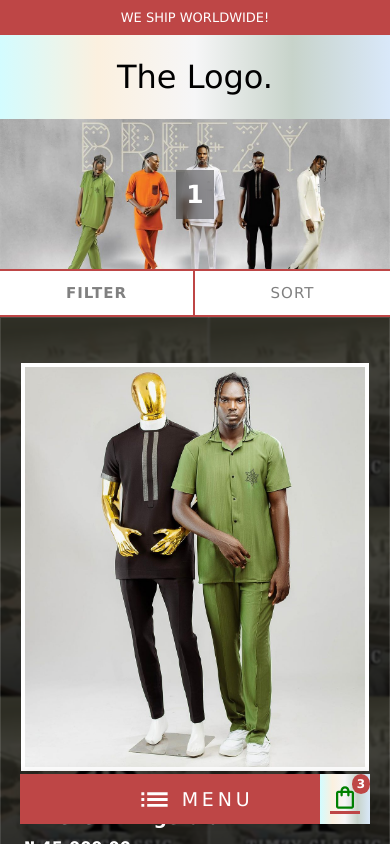
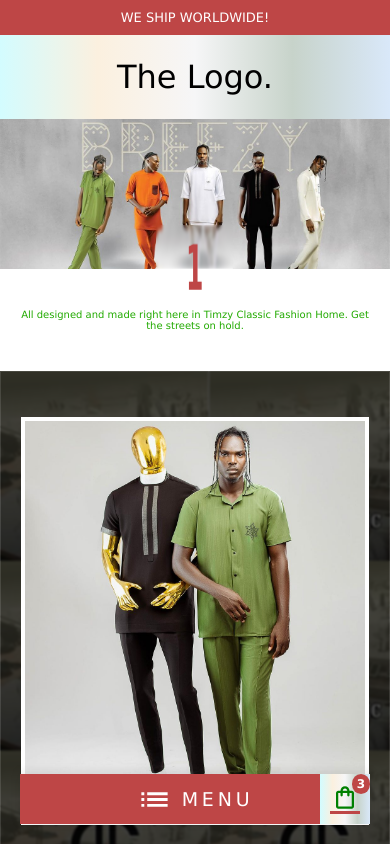
Before and after one commit to yakubu-josiah/TimzyClassic_client, a React (Create React App) app in the folder client/: page /shop-collections/1 in a window 390 px wide. Shown: the top 844 px of the page. Built offline with nearby package versions, Linux system fonts and the light colour scheme.

Commit message:
chore(filter): remove filter functionality

```diff
--- a/client/src/pages/Products/Products.css
+++ b/client/src/pages/Products/Products.css
@@ -5,131 +5,72 @@
 .PDS .PDS_hero{
     width: 100%;
     height: 150px;
+    display: flex;
+    margin-bottom: 3%;
+    position: relative;
+    align-items: center;
+    background-size: cover;
+    justify-content: center;
+    background-repeat: no-repeat;
     background-position: center center;
-    background-size: cover;
-    background-repeat: no-repeat;
-    display: flex;
-    justify-content: center;
-    align-items: center;
-    margin-bottom: 3%;
 }
 
 .PDS .PDS_hero .PDS_lead {
-    background: rgba(0, 0, 0, 0.41);
-    color: #fff;
-    padding: 10px;
-    box-shadow: 0 4px 30px rgba(0, 0, 0, 0.1);
-    backdrop-filter: blur(5px);
+    color: #be4646;
+    position: absolute;
+    bottom: -15%;
+    padding: 3px 30px;
+    transform: scaleY(2.5);
+    text-transform: lowercase;
+    backdrop-filter: blur(1px);
     -webkit-backdrop-filter: blur(5px);
+    background: linear-gradient(to bottom, transparent 50%, #fff 50%);
 }
 
-
-.PDS .PDS_hero .PDS_lead::after {
-    content:'';
-    position:absolute;
-    top:0;
-    left:0;
-    width:100%;
-    opacity:.7;
-    mix-blend-mode:color;
-    background:linear-gradient(120deg, #ae63e4, #33d0ff, #e463b0);
+.PDS .intro {
+    z-index: 2;
+    font-size: 12px;
+    font-weight: 300;
+    max-width: 400px;
+    color: #22aa00;
+    margin: 48px auto;
+    position: relative;
+    letter-spacing: 0;
+    white-space: wrap;
+    text-wrap: pretty;
+    padding: 0 15px;
 }
 
 .PDS .PDS_wrap {
+    gap: 3%;
     display: flex;
-    gap: 3%;
-    padding: 0 3% 3%;
 }
 
-.PDS .PDS_wrap .PDS_left {
-    flex: 1;
-    position: sticky;
-    top: 120px;
-    border-radius: 8px;
-    margin: 0 0 120px;
-    text-align: start;
-    padding: 15px;
-    height: 100%;
-    color: #fff;
-    background: rgba(0, 0, 0, 0.41);
-    background: rgb(0 0 0 / 70%);
-}
-
-
-.PDS .PDS_wrap .PDS_left .PDS_filter{
-    margin: 10px 0 30px;
-}
-
-.PDS .PDS_wrap .PDS_left .PDS_filter h2{
-    font-size: 20px;
-    margin-bottom: 10px;
-}
-
-.PDS .PDS_wrap .PDS_left .PDS_filter .PDS_price {
-    display: block;
-    width: 100%;
-}
-.PDS .PDS_wrap .PDS_left .PDS_filter .PDS_price input{
-    width: 80%;
-    margin-bottom: 10px;
-}
-
-.PDS .PDS_wrap .PDS_left .PDS_filter .PDS_price .label{
-    display: flex;
-    justify-content: space-between;
-    gap: 10px;
-    text-align: center;
-    width: 80%;
-
-}
-
-.PDS .PDS_wrap .PDS_left .PDS_filter .PDS_price .label span{
-    width: 100%;
-    padding: 1px 5px;
-    border: 1px solid gray;
-}
-
-.PDS .PDS_wrap .PDS_left .PDS_filter .PDS_sort {
-    display: flex;
-    align-items: center;
-    text-wrap: nowrap;
-}
-
-.PDS .PDS_wrap .PDS_left .PDS_filter .PDS_sort input {
-    margin-right: 3px;
-}
-
-.PDS .PDS_wrap .PDS_right {
+.PDS .PDS_wrap .PDS_main {
     flex: 3;
     width: 100%;
     height: 100%;
-    border-radius: 8px;
 }
 
-.PDS .PDS_wrap .PDS_right .PDS_backGround {
+.PDS .PDS_wrap .PDS_main .PDS_backGround {
     width: 100%;
     background-size: cover;
     background-repeat: no-repeat;
     background-position: center center;
 }
 
-.PDS .PDS_wrap .PDS_right .PDS_cards {
-    border-radius: 8px;
+.PDS .PDS_wrap .PDS_main .PDS_cards {
+    backdrop-filter: blur(0.9px);
     background: rgb(0 0 0 / 70%);
-    backdrop-filter: blur(0.9px);
+    -webkit-backdrop-filter: blur(1.1px);
     border: 1px solid rgb(255 255 255 / 12%);
-    -webkit-backdrop-filter: blur(1.1px);
 }
 
-.PDS .PDS_wrap .PDS_right .PDS_cards .PDS_cont{
+.PDS .PDS_wrap .PDS_main .PDS_cards .PDS_cont{
+    gap: 6px;
     display: grid;
+    padding: 60px 30px;
     grid-template-columns: repeat(auto-fill, minmax(220px, 1fr));
-    gap: 10px;
-    padding: 15px;
-}
-
-.PDS .PDS_filterX, .PDS .FLT_menuTab {
-    display: none;
 }
 
 
@@ -143,178 +84,31 @@
     }
 
     .PDS .PDS_hero .PDS_lead {
+        bottom: -11%;
         font-size: 25px;
     }
 
+    .PDS .intro {
+        font-size: 10px;
+        margin: 40px auto;
+    }
     .PDS .PDS_wrap {
         padding: 0;
     }
 
-    .PDS .PDS_wrap .PDS_right, .PDS .PDS_wrap .PDS_right .PDS_cards {
+    .PDS .PDS_wrap .PDS_main, .PDS .PDS_wrap .PDS_main .PDS_cards {
         border-radius: 0;
     }
 
-    .PDS .PDS_wrap .PDS_right .PDS_cards .PDS_cont {
+    .PDS .PDS_wrap .PDS_main .PDS_cards .PDS_cont {
         gap: 45px 15px;
         padding: 45px 20px;
     }
 
+}
 
-    .PDS .PDS_filterX, .PDS .FLT_menuTab {
-        display: block;
-    }
-
-    .PDS .PDS_filterX div{
-        display: grid;
-        grid: auto / repeat(2, minmax(0, 1fr));
-        justify-items: center;
-        border-top: 1px solid #be4646;
-        border-bottom: 1px solid #be4646;
-        background-color: #fff;
-        width: 100%;
-        text-transform: uppercase;
-        font-size: 15px;
-        letter-spacing: 1px;
-    }
-
-    .PDS .PDS_filterX div .filterBTN {
-        border-right: 2px solid #be4646;
-        display: flex;
-        justify-content: center;
-        padding: 13px 0;
-    }
-
-    .PDS .PSD_filterX div .filterBTN h4 {
-        font-weight: 100;
-        margin: auto;
-    }
-
-    .PDS .PDS_filterX div .sortBTN {
-        position: relative;
-        height: 100%;
-        display: flex;
-        align-items: center;
-        justify-content: center;
-        font-weight: 500;
-    }
-
-    .PDS .PDS_filterX div .sortBTN .select {
-        color: transparent;
-        position: absolute;
-        width: 100%;
-        height: 100%;
-        top: 0;
-        z-index: 20;
-        background: transparent;
-        pointer-events: auto;
-        cursor: pointer;
-        border: none;
-        outline: none;
-    }
-
-    .PDS .PDS_filterX div .sortBTN  .select option {
-        color: #595959;
-    }
-
-    .PDS .FLT_menuTab {
-        position: fixed;
-        top: 0;
-        right: -100%;
-        width: 100%;
-        height: 100%;
-        z-index: 1000;
-        color: white;
-        overflow: scroll;
-        text-align: start;
-        background-color: rgba(0, 0, 0, 0.9);
-        backdrop-filter: blur(1.9px);
-        -webkit-backdrop-filter: blur(1.9px);
-        transition: right 0.3s ease-in-out;
-    }
-
-    .PDS .FLT_menuTab.open {
-        right: 0;
-    }
-
-    .PDS .FLT_menuTab .FLT_wrap {
-        width: 100%;
-        height: 100%;
-        position: relative;
-    }
-    .PDS .FLT_menuTab .FLT_wrap .FLT_head{
-        width: 100%;
-        display: flex;
-        align-items: center;
-        position: relative;
-        justify-content: center;
-        padding: 20px 25px;
-        border-bottom: 1px solid #595959;
-        font-size: 10px;
-    }
-
-    .PDS .FLT_menuTab .FLT_wrap .FLT_head h3 span {
-        font-size: 25px;
-        font-weight: 900;
-        position: absolute;
-        left: 25px;
-        top: 11px;
-    }
-
-    .PDS .FLT_menuTab .FLT_wrap .FLT_filter {
-        width: 100%;
-        padding: 25px 30px;
-        font-weight: 300;
-    }
-    .PDS .FLT_menuTab .FLT_wrap .FLT_filter .FLT_cont {
-        margin-top: 20px;
-        margin-bottom: 70px;
-    }
-    .PDS .FLT_menuTab .FLT_wrap .FLT_filter .FLT_cont h3 {
-        margin-bottom: 25px;
-        letter-spacing: 2px;
-        word-spacing: 4px;
-    }
-
-    .PDS .FLT_menuTab .FLT_wrap .FLT_filter .FLT_cont .FLT_item {
-        padding-left: 10px;
-        display: flex;
-        gap: 7px;
-        align-items: center;
-        margin-bottom: 5px;
-        font-size: 14px;
-    }
-
-    .PDS .FLT_menuTab .FLT_wrap .FLT_filter .FLT_cont .FLT_price input {
-        width: 200px;
-        margin-bottom: 10px;
-    }
-
-    .PDS .FLT_menuTab .FLT_wrap .FLT_filter .FLT_cont .FLT_price .label {
-        width: 200px;
-        display: flex;
-        gap: 5px;
-        justify-content: space-between;
-    }
-
-    .PDS .FLT_menuTab .FLT_wrap .FLT_filter .FLT_cont .FLT_price .label span {
-        text-align: center;
-        width: 100%;
-        border: 1px solid #fff;
-    }
-
-    .PDS .FLT_menuTab .FLT_wrap .FLT_close {
-        position: absolute;
-        bottom: 0;
-        width: 100%;
-        padding: 20px 25px;
-        border-top: 1px solid #595959;
-    }
-    .PDS .FLT_menuTab .FLT_wrap .FLT_close button {
-        width: 100%;
-        border: 0;
-        color: #fff;
-        letter-spacing: 2px;
-        padding: 15px;
-        background-color: rgb(49 49 49 / 90%);
+@media screen and (max-width: 320px) {
+    .PDS .PDS_hero .PDS_lead {
+        font-size: 18px;
     }
 }
--- a/client/src/pages/Products/Products.jsx
+++ b/client/src/pages/Products/Products.jsx
@@ -1,4 +1,4 @@
-import React, { useEffect, useState } from 'react'
+import React from 'react'
 import { useParams } from 'react-router-dom';
 import heroBg from "../../assets/images/heroBanner.jpg"
 import cardBg from "../../assets/images/sliderCard.webp"
@@ -13,30 +13,12 @@ import './Products.css';
 import ProductCard from '../../components/UI/ProductCard';
 
 export default function Products() {
-  const [maxPrice, setMaxPrice] = useState( 0);
   const { collectionName } = useParams();
-  const [filterMenu, setFilterMenu] = useState(false);
-
-
-  const toggleMenu = () => {
-    setFilterMenu(!filterMenu);
-  };
-
-
-
-  useEffect(() => {
-    document.body.classList.toggle('no-scroll', filterMenu);
-
-    return () => {
-      document.body.classList.remove('no-scroll')
-    };
-
-  }, [filterMenu])
 
   const data =
   [
     {
-      id: "ddf1dtr33412QQ7e547a0e74cb9",
+      id: "ddf1dtr3i3412QQ7e547a0e74cb9",
       name: "Mitchell Fitzgerald",
       price: 45000,
       address: "48 Flatlands Avenue, Cutter, North Dakota",
@@ -44,7 +26,7 @@ export default function Products() {
       image: data1
     },
     {
-      id: "e2ssc3b5c4e6rt4ba2ebf06569",
+      id: "e2ssc3b5c4e6vrt4ba2ebf06569",
       name: "Howell Faulkner",
       price: 40000,
       address: "77 Hemlock Street, Hasty, Florida",
@@ -52,7 +34,7 @@ export default function Products() {
       image: data2
     },
     {
-      id: "2e4453dse34c435fds0bas2bf069",
+      id: "2e4453dse34cc435fds0bas2bf069",
       name: "Eris Dortmund",
       price: 70000,
       address: "77 Hemlock Street, Hasty, Florida",
@@ -60,7 +42,7 @@ export default function Products() {
       image: data3
     },
     {
-      id: "34yu6b5cwe21xdx1c3fds4d52s2bf069",
+      id: "34yu6b5cw2e21xdx1c3fds4d52s2bf069",
       name: "Madison Powell",
       price: 2300,
       address: "77 Hemlock Street, Hasty, Florida",
@@ -68,7 +50,7 @@ export default function Products() {
       image: data4
     },
     {
-      id: "7623v41a2c435fd0bas2bf069",
+      id: "7623v41a2c4vv35fd0bas2bf069",
       name: "Keith Cannie",
       price: 50340,
       address: "77 Hemlock Street, Hasty, Florida",
@@ -76,7 +58,7 @@ export default function Products() {
       image: data5
     },
     {
-      id: "2345c435fcx33d23rf2b345f069",
+      id: "23e45c435fcx33d23rf2b345f069",
       name: "Dennis Rey",
       price: 10043,
       address: "77 Hemlock Street, Hasty, Florida",
@@ -84,7 +66,7 @@ export default function Products() {
       image: data6
     },
     {
-      id: "6er335c435fd23rf4t542bf069",
+      id: "6er335c435fd23rf4t542bbb069",
       name: "Polish Welder",
       price: 90434,
       address: "77 Hemlock Street, Hasty, Florida",
@@ -108,116 +90,12 @@ export default function Products() {
           {collectionName.toUpperCase().replace(/-/g, ' ')}
         </h1>
       </div>
-
-      <div className="PDS_filterX">
-        <div>
-          <div className="filterBTN" onClick={toggleMenu}>
-            <h4>FILTER <span></span></h4>
-          </div>
-
-          <div className="sortBTN">
-            SORT
-            <select className="select" name="" id="sort_items">
-              <option value="asc"> Price (Highest Price) </option>
-              <option value="desc"> Price (Lowest Price) </option>
-            </select>
-          </div>
-        </div>
+      <div className="intro">
+        <p>All designed and made right here in Timzy Classic Fashion Home. Get the streets on hold.</p>
       </div>
 
-      <div className={`FLT_menuTab ${filterMenu ? 'open' : ''}`}>
-        <div className="FLT_wrap">
-
-          <div className="FLT_head">
-            <h3><span onClick={toggleMenu}>x</span> FILTER BY</h3>
-          </div>
-
-          <div className="FLT_filter">
-            <div className="FLT_cont">
-              <h3>CATEGORIES</h3>
-              <div className="FLT_item">
-                <input type="checkbox" id="1" value={1} />
-                <label htmlFor="1"> Suits</label>
-              </div>
-              <div className="FLT_item">
-                <input type="checkbox" id="2" value={2} />
-                <label htmlFor="2"> Native Attires</label>
-              </div>
-              <div className="FLT_item">
-                <input type="checkbox" id="3" value={3} />
-                <label htmlFor="3"> Caps</label>
-              </div>
-              <div className="FLT_item">
-                <input type="checkbox" id="4" value={4} />
-                <label htmlFor="4"> Beach Wears</label>
-              </div>
-            </div>
-
-            <div className="FLT_cont">
-              <h3>FILTER BY PRICE</h3>
-              <div className="FLT_price">
-                <input type="range" min={0} max={1000} onChange={(e) => setMaxPrice(e.target.value)}/>
-                <div className="label">
-                  <span>{maxPrice}</span> -
-                  <span>1000</span>
-                </div>
-              </div>
-            </div>
-          </div>
-          <div className="FLT_close">
-            <button onClick={toggleMenu}>CLOSE</button>
-          </div>
-        </div>
-      </div>
-
-
       <div className="PDS_wrap">
-        <div className="PDS_left">
-          <div className="PDS_filter">
-            <h2>Categories</h2>
-            <div className="PDS_item">
-              <input type="checkbox" id="1" value={1} />
-              <label htmlFor="1"> Suits</label>
-            </div>
-            <div className="PDS_item">
-              <input type="checkbox" id="2" value={2} />
-              <label htmlFor="2"> Native Attires</label>
-            </div>
-            <div className="PDS_item">
-              <input type="checkbox" id="3" value={3} />
-              <label htmlFor="3"> Caps</label>
-            </div>
-            <div className="PDS_item">
-              <input type="checkbox" id="4" value={4} />
-              <label htmlFor="4"> Beach Wears</label>
-            </div>
-          </div>
-
-          <div className="PDS_filter">
-            <h2>Filter by Price</h2>
-            <div className="PDS_price">
-              <input type="range" min={0} max={1000} onChange={(e) => setMaxPrice(e.target.value)}/>
-              <div className="label">
-                <span>{maxPrice}</span> -
-                <span>1000</span>
-              </div>
-            </div>
-          </div>
-
-          <div className="PDS_filter">
-            <h2>Sort by</h2>
-            <div className="PDS_sort">
-              <input type="radio" value="asc" name="price" />
-              <label htmlFor="asc"> Price (Lowest Price)</label>
-            </div>
-            <div className="PDS_sort">
-              <input type="radio" value="desc" name="price" />
-              <label htmlFor="desc"> Price (Highest Price)</label>
-            </div>
-          </div>
-        </div>
-
-        <div className="PDS_right" style={cardBackground}>
+        <div className="PDS_main" style={cardBackground}>
           <div className="PDS_cards">
             <div className="PDS_cont">
               {data.map((item) => (
```
